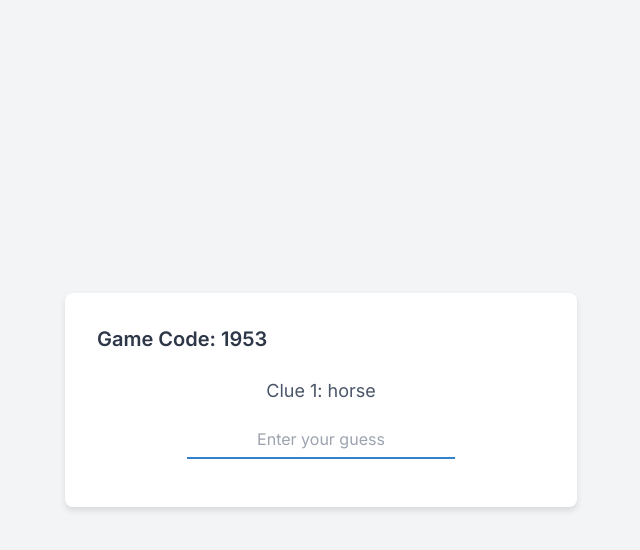
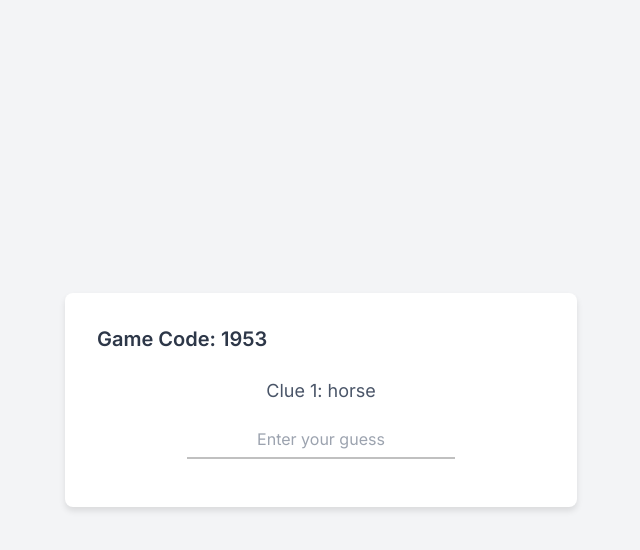
Before and after one commit to philipmarkose/web-guess-game, a website built with Vite: page index.html in a window 1280 px wide. Both pictures are taken after a click on the button "Start New Game". Shown: the whole page, without its empty margins (319-959 px from the left). Built offline with nearby package versions, Linux system fonts and the light colour scheme.

Commit message:
loving thickness and color. placeholder next

```diff
--- a/css/styles.css
+++ b/css/styles.css
@@ -138,7 +138,7 @@ p.text-gray-600 {
   flex-grow: 0; /* Prevent the input from growing too wide */
   width: 60%; /* Set the width of the input field */
   border: none; /* Remove the box border */
-  border-bottom: 2px solid #e2e8f0; /* Add an underline */
+  border-bottom: 2px solid silver; /* Make the underline thicker and black */
   border-radius: 0; /* Remove rounded corners */
   padding: 0.5rem 1rem; /* Adjust padding for better alignment */
   font-size: 1rem; /* Adjust font size */
@@ -150,7 +150,7 @@ p.text-gray-600 {
 
 #guess-input:focus {
   outline: none; /* Remove focus outline */
-  border-bottom: 2px solid #3182ce; /* Change underline color on focus */
+  border-bottom: 2px solid silver; /* Keep the underline bold and black on focus */
 }
 .unused-clue {
   color: gray;
```
